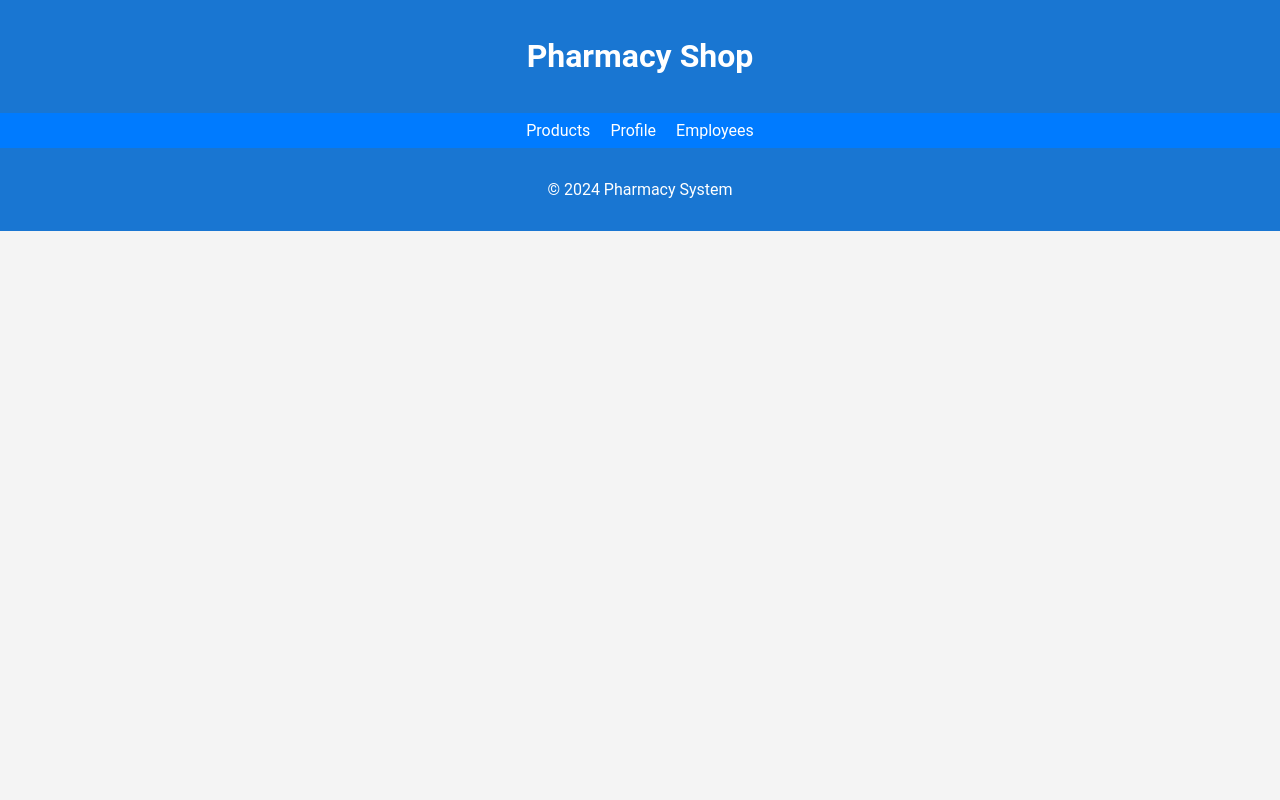
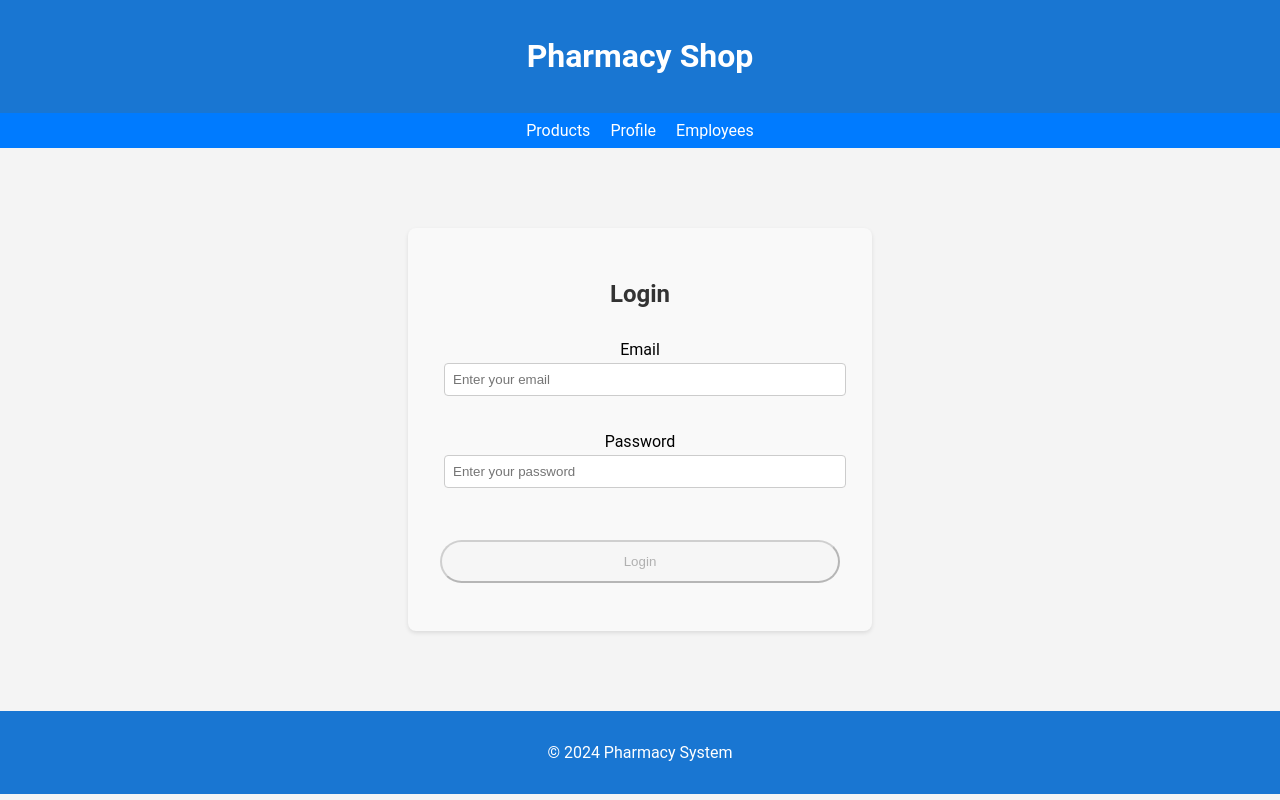
Before and after one commit to AngeloBonini/pharmacy-frontend, an Angular app: page /login in a window 1280 px wide. Before the commit this address led to /. Built offline with nearby package versions, Linux system fonts and the light colour scheme.

Commit message:
(feat): login page

```diff
--- a/src/app/app.module.ts
+++ b/src/app/app.module.ts
@@ -12,13 +12,15 @@ import { UsersListComponent } from './user/users-list/users-list.component';
 import { UserPageComponent } from './user/user-page/user-page.component';
 import { NavbarComponent } from './components/navbar/navbar.component';
 import { ReactiveFormsModule } from '@angular/forms';
+import { LoginComponent } from './login/login.component';
 
 @NgModule({
   declarations: [
     AppComponent,
     UsersListComponent,
     UserPageComponent,
-    NavbarComponent  // Correctly declared here
+    NavbarComponent,
+    LoginComponent  // Correctly declared here
   ],
   imports: [
     BrowserModule,
--- /dev/null
+++ b/src/app/login/login.component.html
@@ -0,0 +1,23 @@
+<div class="login-container">
+    <h2>Login</h2>
+    <form [formGroup]="loginForm" (ngSubmit)="onSubmit()">
+        <div class="form-row">
+            <mat-form-field appearance="outline" class="form-field">
+                <mat-label>Email</mat-label>
+                <input matInput formControlName="email" type="email" placeholder="Enter your email" />
+                <mat-error *ngIf="hasError('email', 'required')">Email is required</mat-error>
+                <mat-error *ngIf="hasError('email', 'email')">Enter a valid email</mat-error>
+            </mat-form-field>
+        </div>
+        <div class="form-row">
+            <mat-form-field appearance="outline" class="form-field">
+                <mat-label>Password</mat-label>
+                <input matInput formControlName="password" type="password" placeholder="Enter your password" />
+                <mat-error *ngIf="hasError('password', 'required')">Password is required</mat-error>
+            </mat-form-field>
+        </div>
+        <div class="form-row button-row">
+            <button mat-raised-button color="primary" type="submit" [disabled]="!loginForm.valid">Login</button>
+        </div>
+    </form>
+</div>
--- /dev/null
+++ b/src/app/login/login.component.scss
@@ -0,0 +1,56 @@
+.login-container {
+    width: 100%;
+    max-width: 400px;
+    margin: 5rem auto;
+    padding: 2rem;
+    background-color: #f9f9f9;
+    border-radius: 8px;
+    box-shadow: 0 2px 4px rgba(0, 0, 0, 0.1);
+    text-align: center;
+
+    h2 {
+        margin-bottom: 2rem;
+        color: #333;
+    }
+
+    form {
+        display: flex;
+        flex-direction: column;
+        gap: 1rem;
+
+        .form-row {
+            display: flex;
+            flex-direction: column;
+            gap: 1rem;
+            margin-bottom: 1rem;
+        }
+
+        .form-field {
+            flex: 1 1 100%;
+
+            mat-form-field {
+                width: 100%;
+            }
+
+            input {
+                padding: 0.5rem;
+                border-radius: 4px;
+                border: 1px solid #ccc;
+                width: calc(100% - 1rem);
+                margin: 0.25rem;
+            }
+        }
+
+        .button-row {
+            display: flex;
+            justify-content: center;
+            width: 100%;
+
+            button {
+                padding: 0.75rem 2rem;
+                border-radius: 24px;
+                margin-top: 1rem;
+            }
+        }
+    }
+}
--- /dev/null
+++ b/src/app/login/login.component.ts
@@ -0,0 +1,42 @@
+import { Component, OnInit } from '@angular/core';
+import { FormBuilder, FormGroup, Validators } from '@angular/forms';
+import { Router } from '@angular/router';
+
+@Component({
+  selector: 'app-login',
+  templateUrl: './login.component.html',
+  styleUrls: ['./login.component.scss']
+})
+export class LoginComponent implements OnInit {
+  loginForm: FormGroup;
+
+  constructor(private fb: FormBuilder, private router: Router) {
+    this.loginForm = this.fb.group({
+      email: ['', [Validators.required, Validators.email]],
+      password: ['', Validators.required]
+    });
+  }
+
+  ngOnInit(): void { }
+
+  get email() {
+    return this.loginForm.get('email');
+  }
+
+  get password() {
+    return this.loginForm.get('password');
+  }
+
+  hasError(controlName: string, errorName: string): boolean | undefined {
+    const control = this.loginForm.get(controlName);
+    return control?.touched && control.hasError(errorName);
+  }
+
+  onSubmit(): void {
+    if (this.loginForm.valid) {
+      // Perform login logic here, e.g., call a login service
+      console.log('Login successful');
+      this.router.navigate(['/']); // Redirect to home or dashboard
+    }
+  }
+}
```
Also changed, not shown: src/app/app-routing.module.ts (+8 -7 lines), 1 other file (tests, documents, lock files or other folders).
